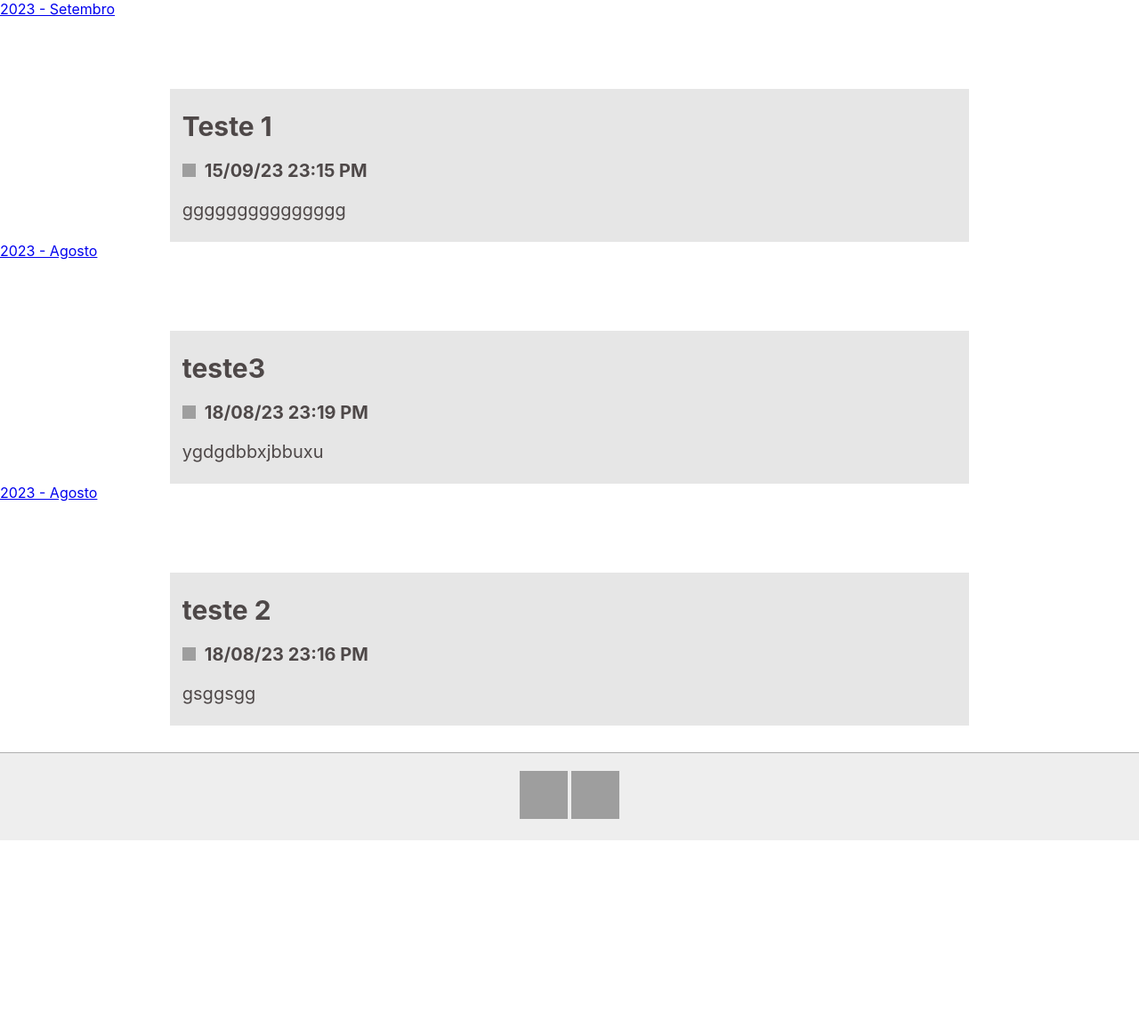
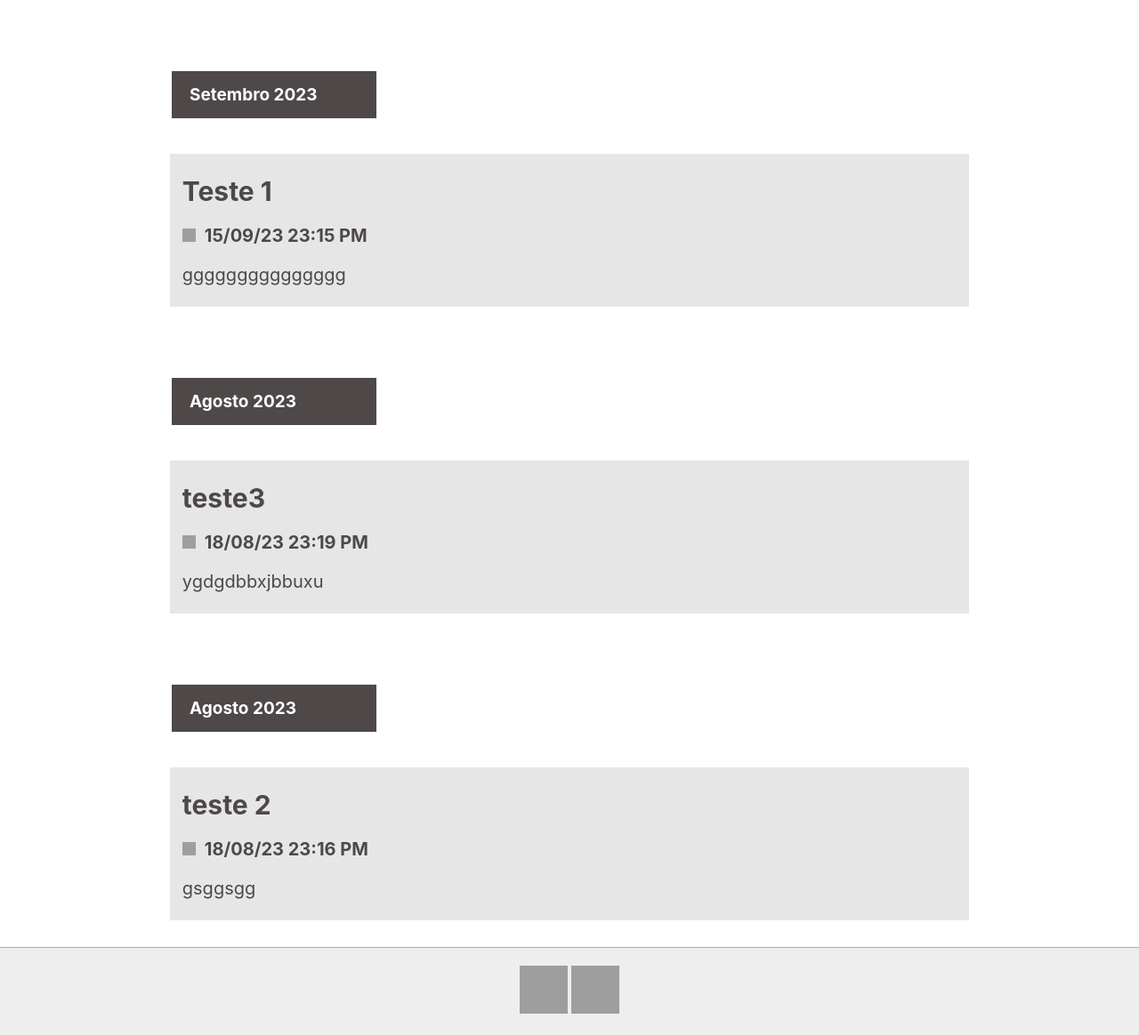
Before and after one commit to AndrePCastello/Blog-in-Django, a Django app: page / in a window 1280 px wide. Shown: the part 80-1244 px from the top of the page at 89% size. Before the commit the page ends 1025 px from the top, so only its background shows below. Run offline with Django 4.2, Linux system fonts and the light colour scheme; data comes from the database, SQL or seed files in the repository; both versions use the stored data as it was after the commit; some libraries are stand-ins or nearby versions; grey boxes are pictures that could not be loaded.

Commit message:
post-for-date

```diff
--- a/App/templates/home.html
+++ b/App/templates/home.html
@@ -62,7 +62,7 @@
         width: 68%;
         height: auto;
         margin: auto;
-        margin-top: 80px;
+        margin-top: 40px;
         transition: 300ms;
         padding: 14px;
         background-color: #e6e6e6;
@@ -74,6 +74,28 @@
         text-decoration: none;
         color: black;
         font-size: 20px;
+    }
+
+    #date{
+        width: 200px;
+        display: block;
+        background-color: #4e4848;
+        margin-left: 193px;
+        margin-top: 80px;
+        text-align: left;
+        padding: 15px;
+        font-size: 19px;
+    }
+
+    #date > a{
+        padding-left: 5px;
+        text-decoration: none;
+        color: white;
+        font-weight: bold;
+    }
+
+    #date > a:hover{
+        text-decoration: underline;
     }
 
     h1{
@@ -108,7 +130,7 @@
     <header>
         <nav>
             <div id="my-name">
-                <h1><a href="#">AndreP.Castello</a></h1>
+                <h1><a href="{% url 'home' %}">AndreP.Castello</a></h1>
             </div>
             <div id="my-slogan">
                 <h1>A world for explore</h1>
@@ -116,15 +138,15 @@
         </nav>
     </header>
         <main>
-            {% for itens in posts %}
-                <div>
-                    <a href="#">{{itens.date_creat|date:"Y - F"}}</a>
+            {% for item in posts %}
+                <div id="date">
+                    <a href="{% url 'posts_for_date' item.date_creat|date:'Y-m-d' %}">{{ item.date_creat|date:"F Y" }}</a>
                 </div>
                 <a href="" id="infos-post">
                     <section>
-                        <h1>{{itens.title}}</h1>
-                        <h4><img width="15" height="15" src="https://img.icons8.com/ios/15/clock--v1.png" alt="clock--v1"/>{{itens.date_creat|date:"d/m/y"}} {{itens.date_creat|time:"H:i A"}}</h4>
-                        <p>{{itens.summary}}</p>
+                        <h1>{{item.title}}</h1>
+                        <h4><img width="15" height="15" src="https://img.icons8.com/ios/15/clock--v1.png" alt="clock--v1"/>{{item.date_creat|date:"d/m/y"}} {{item.date_creat|time:"H:i A"}}</h4>
+                        <p>{{item.summary}}</p>
                     </section>
                 </a>
             {% endfor %}
--- a/App/urls.py
+++ b/App/urls.py
@@ -1,6 +1,7 @@
-from .views import home
 from django.urls import path
+from . import views
 
 urlpatterns = [
-    path('', home),
+    path('', views.home, name='home'),
+    path('posts/for-date/<str:date>', views.posts_for_date, name='posts_for_date')
 ]
--- a/App/views.py
+++ b/App/views.py
@@ -4,3 +4,8 @@ from .models import Posts
 def home(request):
     posts = Posts.objects.all().order_by('-date_creat')
     return render(request, 'home.html', {'posts' : posts})
+
+
+def posts_for_date(request, date):
+    posts = Posts.objects.filter(date_creat__date=date).order_by('-date_creat')
+    return render (request, 'posts-for-date.html', {'posts' : posts, 'data' : date})
```
Also changed, not shown: App/templates/posts-for-date.html (added, +10 -0 lines), App/static/thumb/Python_aluno_Programa.png (added), App/static/thumb/imagem-5-rainha.png (added), App/static/thumb/imagem6-rainha.png (added), db.sqlite3.
